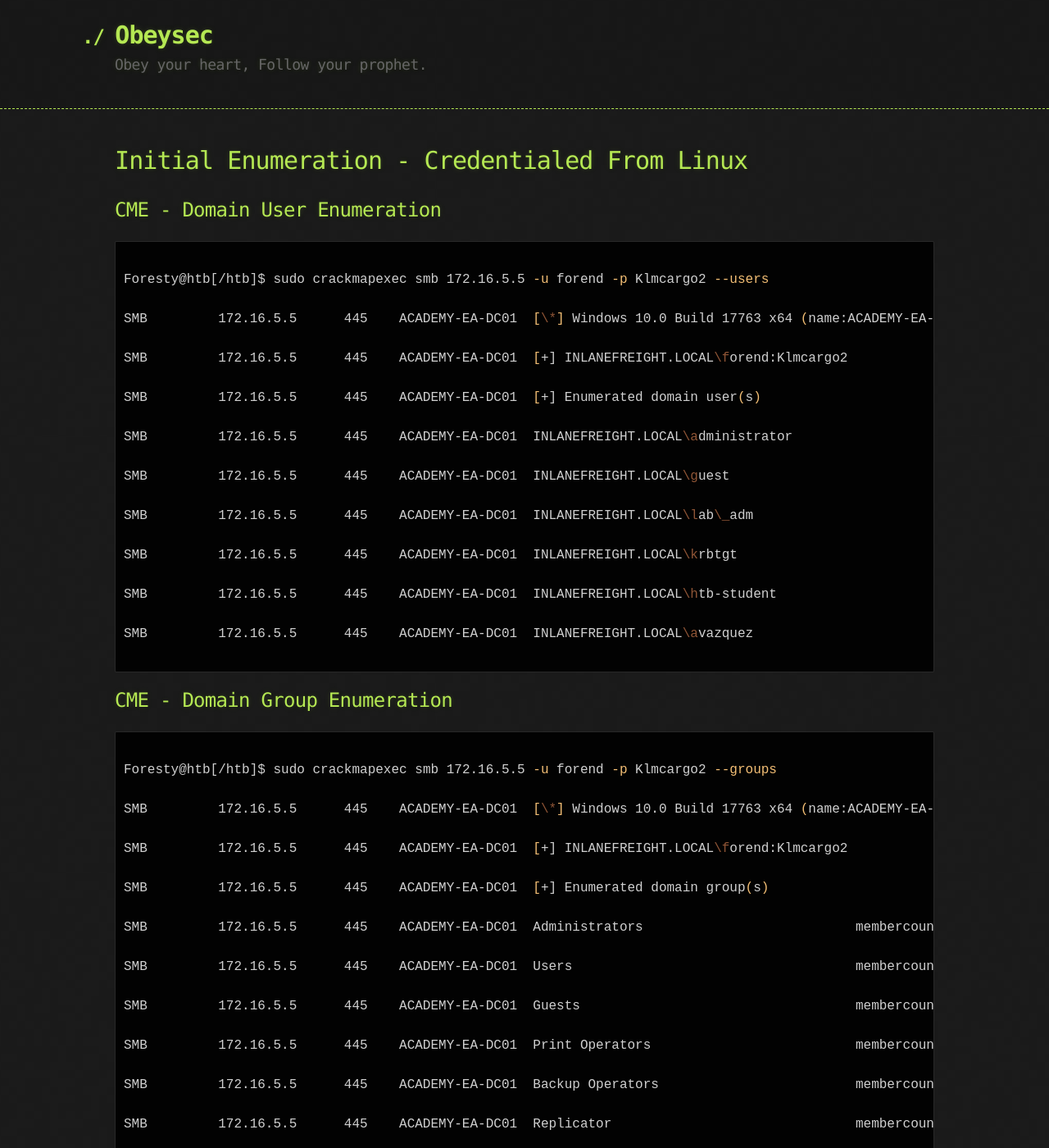
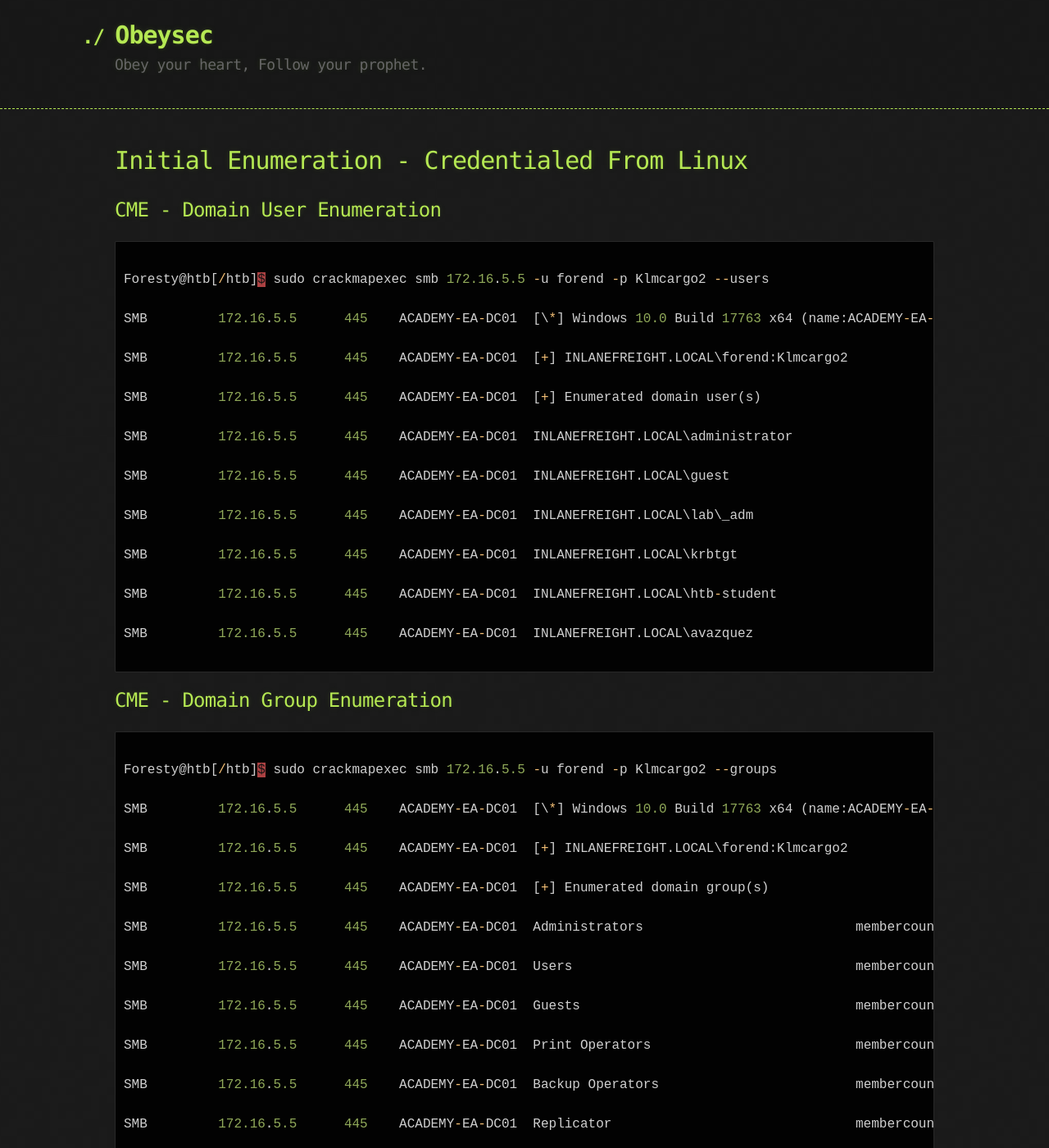
Before and after one commit to sahabrifki/sahabrifki.github.io, a Jekyll site: the page built from AD/InitialEnumeration_CredentialedLinux.md, in a window 1280 px wide and 1400 px high. Shown: the whole window at 82% size. Built offline with Jekyll 4.4.1, drawn with Linux system fonts in a browser that asks for light colours; our own code applies the rules of GitHub Pages for plain Markdown files; some of the changed text lies outside the part shown.

Commit message:
Update InitialEnumeration_CredentialedLinux.md

`````diff
--- a/AD/InitialEnumeration_CredentialedLinux.md
+++ b/AD/InitialEnumeration_CredentialedLinux.md
@@ -3,7 +3,7 @@
 
 ## CME - Domain User Enumeration
 
-~~~ bash
+```python
 
 Foresty@htb[/htb]$ sudo crackmapexec smb 172.16.5.5 -u forend -p Klmcargo2 --users
 
@@ -25,11 +25,11 @@ SMB         172.16.5.5      445    ACADEMY-EA-DC01  INLANEFREIGHT.LOCAL\htb-stud
 
 SMB         172.16.5.5      445    ACADEMY-EA-DC01  INLANEFREIGHT.LOCAL\avazquez
 
-~~~
+````
 
 ## CME - Domain Group Enumeration
 
-~~~ bash
+```python
 
 Foresty@htb[/htb]$ sudo crackmapexec smb 172.16.5.5 -u forend -p Klmcargo2 --groups
 
@@ -53,11 +53,11 @@ SMB         172.16.5.5      445    ACADEMY-EA-DC01  Replicator
 
 <SNIP>
 
-~~~
+```
 
 ## CME - Logged On Users
 
-~~~ bash
+```python
 
 Foresty@htb[/htb]$ sudo crackmapexec smb 172.16.5.130 -u forend -p Klmcargo2 --loggedon-users
 
@@ -74,12 +74,11 @@ SMB         172.16.5.130    445    ACADEMY-EA-FILE  INLANEFREIGHT\lab\_adm
 SMB         172.16.5.130    445    ACADEMY-EA-FILE  INLANEFREIGHT\svc\_qualys                logon\_server: ACADEMY-EA-DC01
 
 SMB         172.16.5.130    445    ACADEMY-EA-FILE  INLANEFREIGHT\wley                      logon\_server: ACADEMY-EA-DC01
-
-~~~
+```
 
 ## Share Enumeration - Domain Controller
 
-~~~ bash
+```python
 
 Foresty@htb[/htb]$ sudo crackmapexec smb 172.16.5.5 -u forend -p Klmcargo2 --shares
 
@@ -100,11 +99,11 @@ SMB         172.16.5.5      445    ACADEMY-EA-DC01  User Shares     READ
 
 SMB         172.16.5.5      445    ACADEMY-EA-DC01  ZZZ\_archive     READ
 
-~~~
+```
 
 ## Spider\_plus
 
-~~~ bash
+```python
 
 Foresty@htb[/htb]$ sudo crackmapexec smb 172.16.5.5 -u forend -p Klmcargo2 -M spider\_plus --share 'Department Shares'
 
@@ -121,5 +120,5 @@ SPIDER\_P... 172.16.5.5      445    ACADEMY-EA-DC01  [\*]        EXT: ['ico', 'l
 SPIDER\_P... 172.16.5.5      445    ACADEMY-EA-DC01  [\*]       SIZE: 51200
 
 SPIDER\_P... 172.16.5.5      445    ACADEMY-EA-DC01  [\*]     OUTPUT: /tmp/cme\_spider\_plus
-
+```
 ~~~
`````
